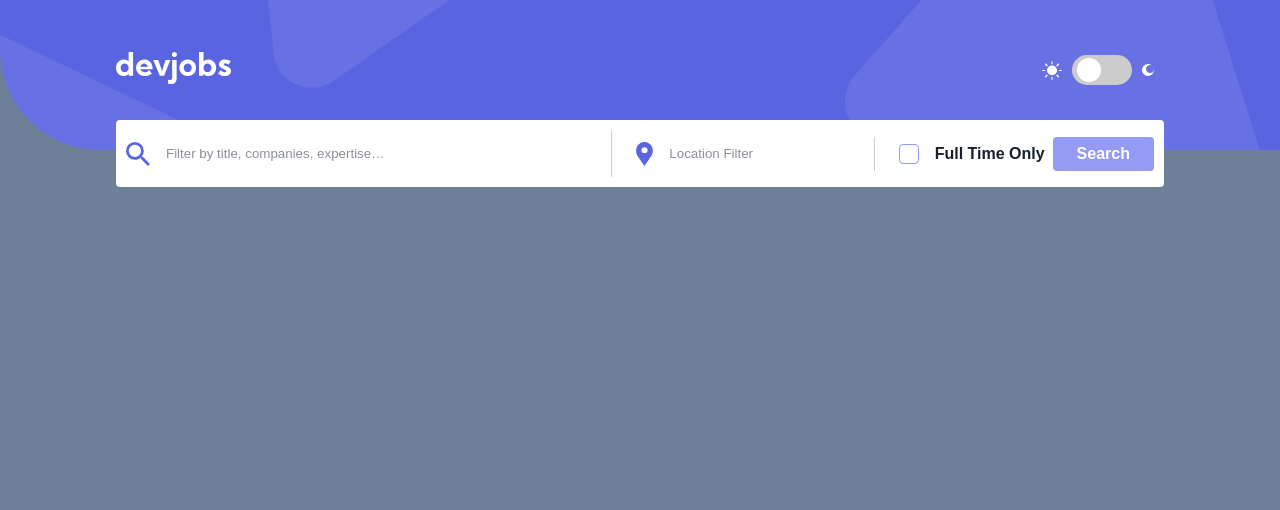
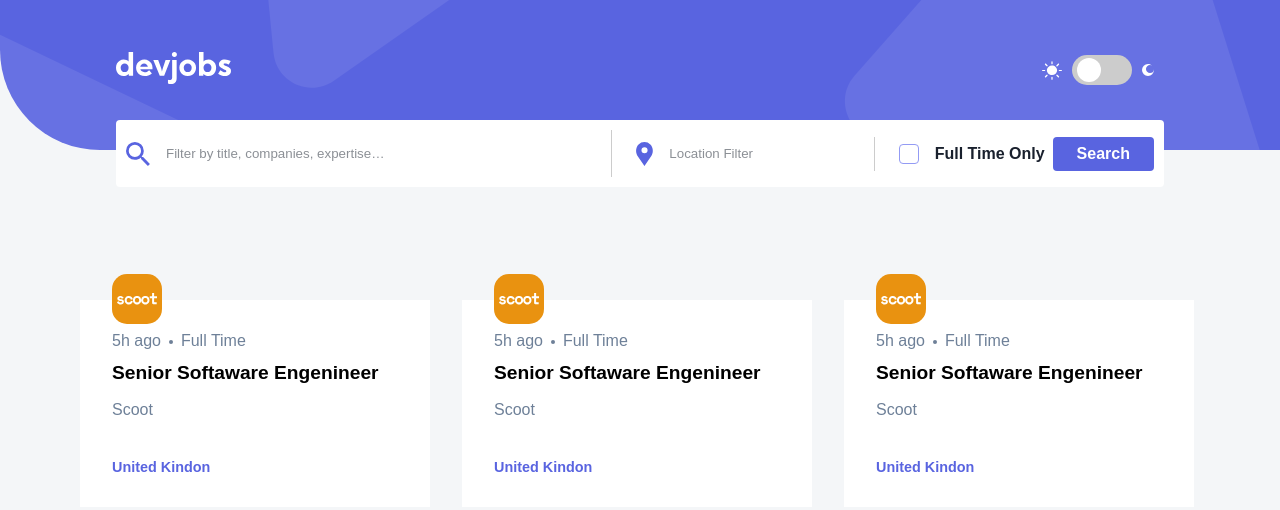
Before and after one commit to paulomiguelJS/devjobapp, a React (Vite) app: page / in a window 1280 px wide. Shown: the top 510 px of the page. Built offline with nearby package versions, Linux system fonts and the light colour scheme.

Commit message:
JobCard component created and styled, body background has been changed  to the main color; Adjustments to the MainSearch component

```diff
--- a/src/assets/styles/global.js
+++ b/src/assets/styles/global.js
@@ -9,11 +9,16 @@ export default createGlobalStyle`
 }
 
 body {
-  background: ${({ theme }) => theme.colors.secondary.darkGray};
+  background: ${({ theme }) => theme.colors.secondary.lightGray};
   font-size: 16px;
 }
 
 button {
   cursor: pointer;
 }
+
+.container {
+  max-width: 1120px;
+  margin: 0 auto;
+}
 `;
--- a/src/components/Header/styles.js
+++ b/src/components/Header/styles.js
@@ -13,6 +13,7 @@ export const Container = styled.div`
     display: flex;
     justify-content: space-between;
   }
+
   display: flex;
   justify-content: space-between;
   flex-direction: column;
--- /dev/null
+++ b/src/components/JobCard/index.jsx
@@ -0,0 +1,45 @@
+import { Container, JobContainer, JobHeaderDetails } from "./styles";
+import scoot from "../../assets/images/logos/scoot.svg";
+
+export default function JobCard() {
+  return (
+    <>
+      <Container>
+        <JobContainer>
+          <img src={scoot} alt="Company Logo" />
+
+          <JobHeaderDetails>
+            <time>5h ago</time>
+            <span>Full Time</span>
+          </JobHeaderDetails>
+
+          <h2>Senior Softaware Engenineer</h2>
+          <span>Scoot</span>
+          <p>United Kindon</p>
+        </JobContainer>
+
+        <JobContainer>
+          <img src={scoot} alt="Company Logo" />
+          <JobHeaderDetails>
+            <time>5h ago</time>
+            <span>Full Time</span>
+          </JobHeaderDetails>
+          <h2>Senior Softaware Engenineer</h2>
+          <span>Scoot</span>
+          <p>United Kindon</p>
+        </JobContainer>
+
+        <JobContainer>
+          <img src={scoot} alt="Company Logo" />
+          <JobHeaderDetails>
+            <time>5h ago</time>
+            <span>Full Time</span>
+          </JobHeaderDetails>
+          <h2>Senior Softaware Engenineer</h2>
+          <span>Scoot</span>
+          <p>United Kindon</p>
+        </JobContainer>
+      </Container>
+    </>
+  );
+}
--- /dev/null
+++ b/src/components/JobCard/styles.js
@@ -0,0 +1,58 @@
+import { styled } from "styled-components";
+
+export const Container = styled.div`
+  display: flex;
+  gap: 2rem;
+
+  max-width: 1120px;
+  margin: 150px auto 0 auto;
+`;
+
+export const JobContainer = styled.section`
+  position: relative;
+  background-color: #ffffff;
+  padding: 2rem;
+
+  width: 350px;
+
+  img {
+    position: absolute;
+    top: -26px;
+  }
+
+  h2 {
+    font-size: 1.2rem;
+    font-weight: bold;
+    margin: 12px 0 17px 0;
+  }
+
+  span:nth-child(4) {
+    font-size: 1rem;
+    color: #6e8098;
+  }
+
+  p {
+    margin-top: 40px;
+    font-size: 0.9rem;
+    color: #5964e0;
+    font-weight: bold;
+  }
+`;
+
+export const JobHeaderDetails = styled.div`
+  display: flex;
+  align-items: center;
+  color: #6e8098;
+
+  span {
+    &::before {
+      content: "";
+      display: inline-block;
+      width: 4px;
+      height: 4px;
+      background-color: #6e8098;
+      border-radius: 50%;
+      margin: 0 8px 2px 8px;
+    }
+  }
+`;
--- a/src/components/MainSearch/styles.js
+++ b/src/components/MainSearch/styles.js
@@ -73,7 +73,7 @@ export const SearchContainer = styled.div`
 
 export const Button = styled.button`
   padding: 8px 24px;
-  background-color: #939bf4;
+  background-color: #5964E0;
   color: #fff;
   font-size: 1rem;
   font-weight: 600;
--- a/src/pages/Home/index.jsx
+++ b/src/pages/Home/index.jsx
@@ -1,4 +1,5 @@
 import Header from "../../components/Header";
+import JobCard from "../../components/JobCard";
 import MainSearch from "../../components/MainSearch";
 
 
@@ -6,6 +7,7 @@ export default function Home() {
   return (
     <>
    <Header />
-    </>
+   <JobCard />
+        </>
   )
 }
```
Also changed, not shown: src/assets/images/logos/scoot.svg.
